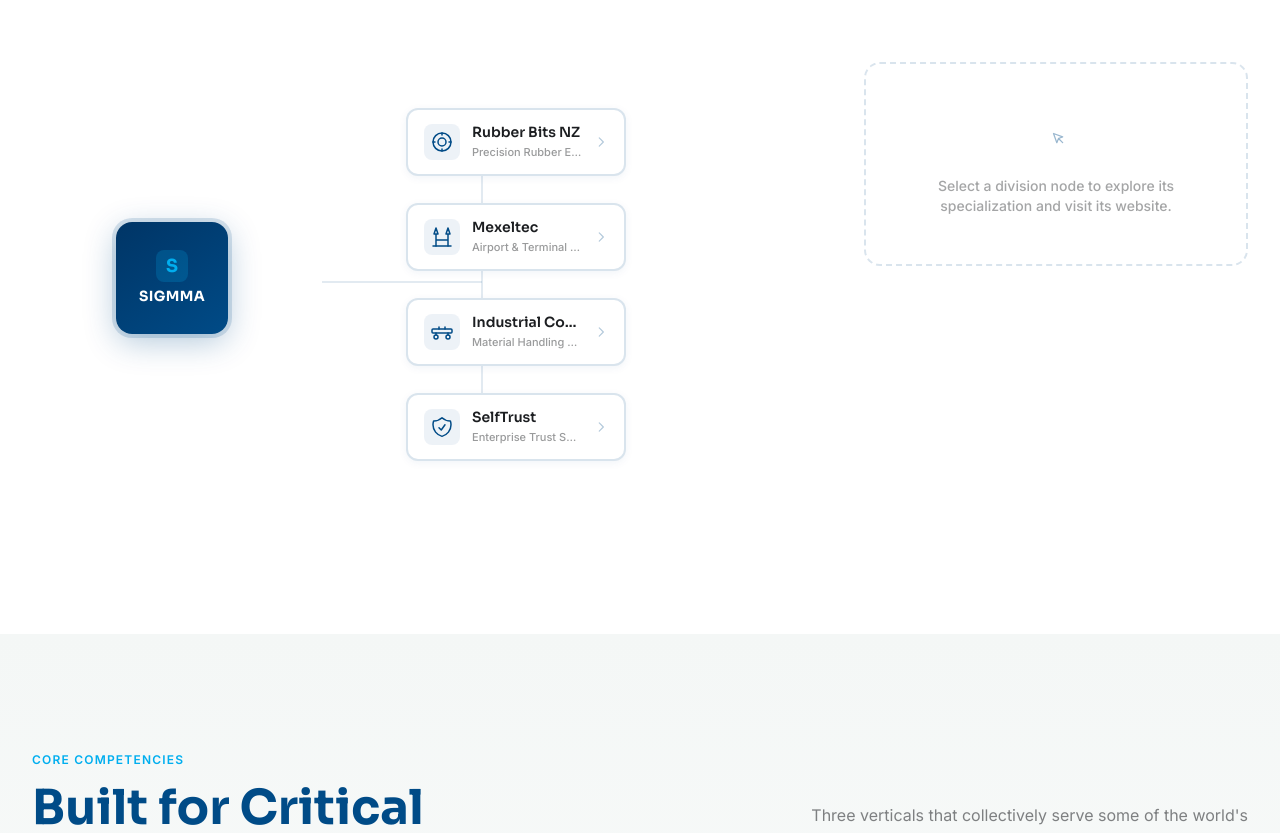
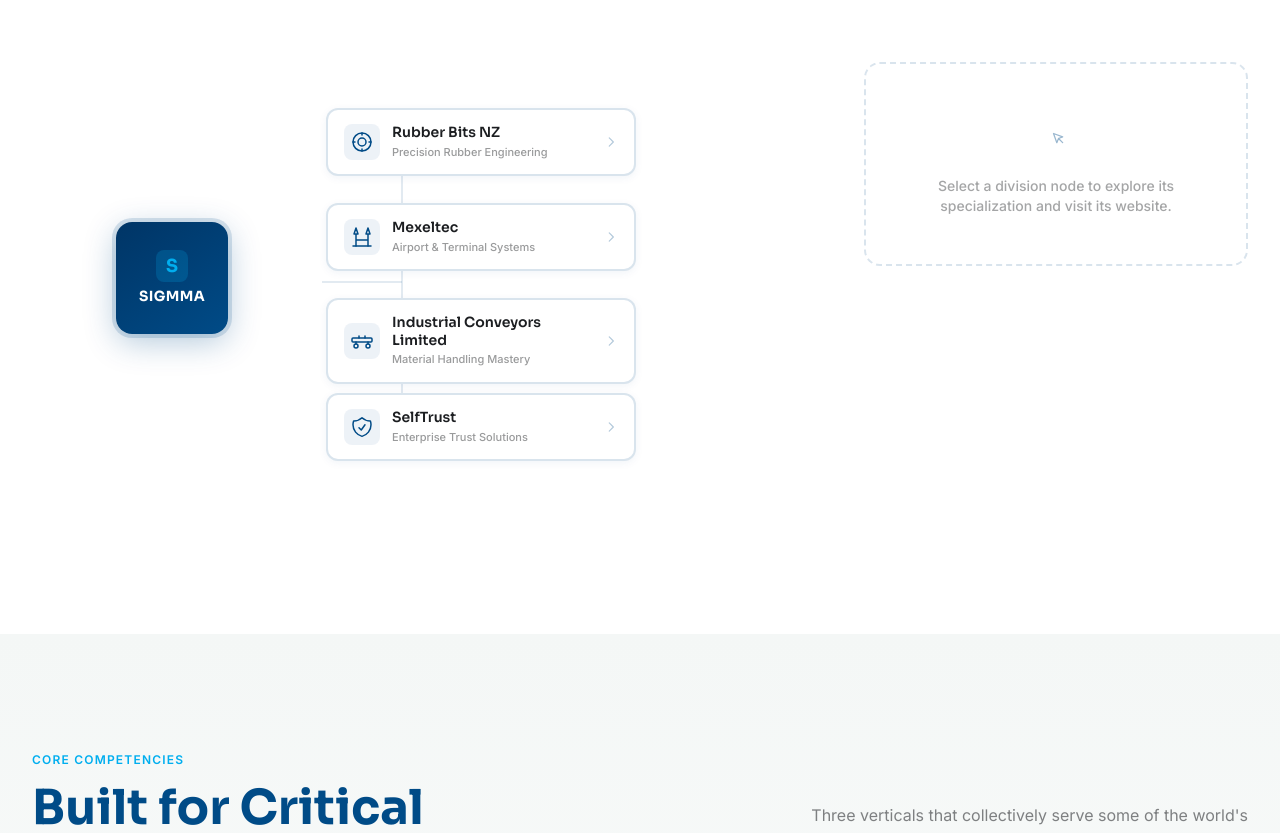
Before and after one commit to SharkSpidy/sigmma, a React (Vite) app: page / in a window 1280 px wide. Shown: the part 1060-1893 px from the top of the page. Built offline with nearby package versions, Linux system fonts and the light colour scheme.

Commit message:
EcoTree: Width Increased

```diff
--- a/src/components/EcosystemTree.tsx
+++ b/src/components/EcosystemTree.tsx
@@ -118,7 +118,8 @@
 
   const parentX = 80
   const parentY = 220
-  const childX = 360
+  // Shifted child nodes to the left slightly to allow for wider boxes
+  const childX = 280
   const childYs = [80, 175, 270, 365]
 
   return (
@@ -229,7 +230,7 @@
                       style={{
                         left: `${childX + 14}px`,
                         top: `${cy - 34}px`,
-                        width: '220px',
+                        width: '310px', // Extended width to fully reveal long names
                       }}
                     >
                       <button
@@ -265,7 +266,7 @@
                           </div>
                           <div className="min-w-0">
                             <div
-                              className="font-display font-semibold text-sm leading-tight truncate transition-colors duration-300"
+                              className="font-display font-semibold text-sm leading-tight transition-colors duration-300"
                               style={{ color: lit ? '#004B87' : '#1C1E21' }}
                             >
                               {company.name}
@@ -430,7 +431,7 @@
                           {company.icon}
                         </div>
                         <div className="flex-1 min-w-0">
-                          <div className="font-display font-semibold text-sm text-charcoal truncate">{company.name}</div>
+                          <div className="font-display font-semibold text-sm text-charcoal">{company.name}</div>
                           <div className="text-[11px] text-charcoal/45">{company.tagline}</div>
                         </div>
                         <svg
```
